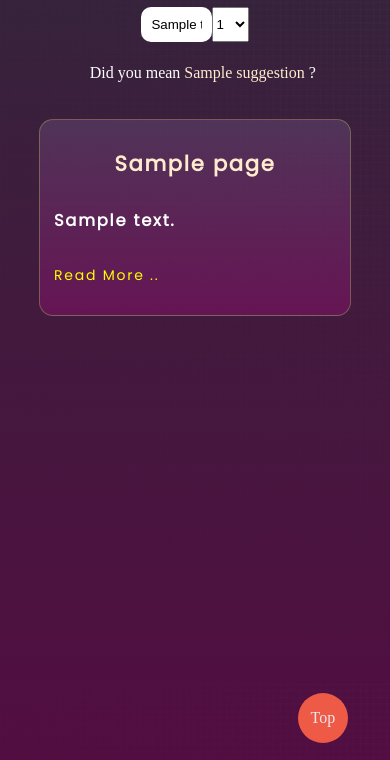
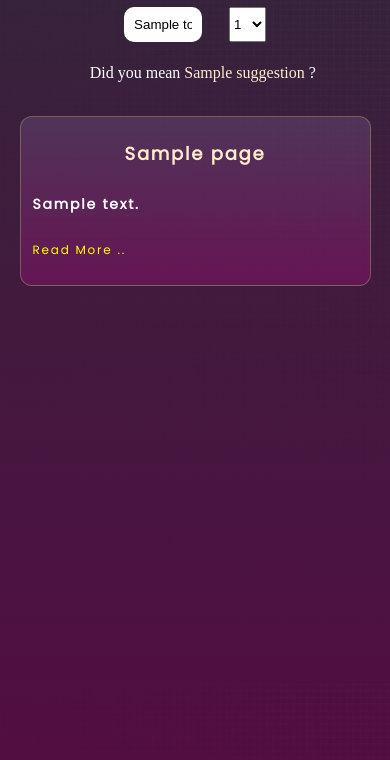
Before and after one commit to akku127/Wiki-Search, a Django app: template app/templates/app/index.html in a window 390 px wide. Shown: the part 84-844 px from the top of the page. Run offline with Django 3.2, Linux system fonts and the light colour scheme; the template is opened without the code that fills it: most values are stand-ins (such as "Sample title", 1, 10 or a date in 2020); some libraries are stand-ins or nearby versions.

Commit message:
Top Scroll, responsive, changed font

```diff
--- a/app/static/css/style.css
+++ b/app/static/css/style.css
@@ -18,7 +18,7 @@
     border: none;
     padding: 10px;
     border-radius: 10px;
--webkit-transition: all 0.7s ease 0s;
+    -webkit-transition: all 0.7s ease 0s;
 }
 input[type='text']:focus-within{
     background: blanchedalmond;
@@ -165,3 +165,18 @@
         transform: translateY(0px);
     }
 }
+
+@media screen and (max-width: 600px) {
+    .row1{
+        width: 90%;
+        font-size: 12px;
+    }
+    input[type='text']{
+        margin-right: 2em;
+    }
+    .top{
+        position: absolute;
+        bottom: 2vh;
+        right: 2vw;
+    }
+}
--- a/app/templates/app/index.html
+++ b/app/templates/app/index.html
@@ -65,7 +65,7 @@
       </div>
 
       {% endfor %}
-      {% if pages|length > 0 %}
+      {% if value %}
       <a href="#1">
         <div class="top">Top</div>
       </a>
--- a/app/views.py
+++ b/app/views.py
@@ -8,6 +8,7 @@
 # Create your views here.
 
 def index(request):
+    values = False
     num = None
     topic = ""
     pages = []
@@ -27,6 +28,7 @@
 
         # topic_suggestion = topic
         search_topics = wikipedia.search(topic, results=num)
+        values = True
         # print(search_topics)
         for item in search_topics:
             try:
@@ -48,4 +50,4 @@
                 print("Disambiguation__________________ error")
                 print(e)
     return render(request, 'app/index.html',
-                  {'pages': zip(pages, pics), 'suggestion': topic_suggestion, 'topic': topic, 'num': num})
+                  {'pages': zip(pages, pics), 'suggestion': topic_suggestion, 'topic': topic, 'num': num, 'value': values})
```
